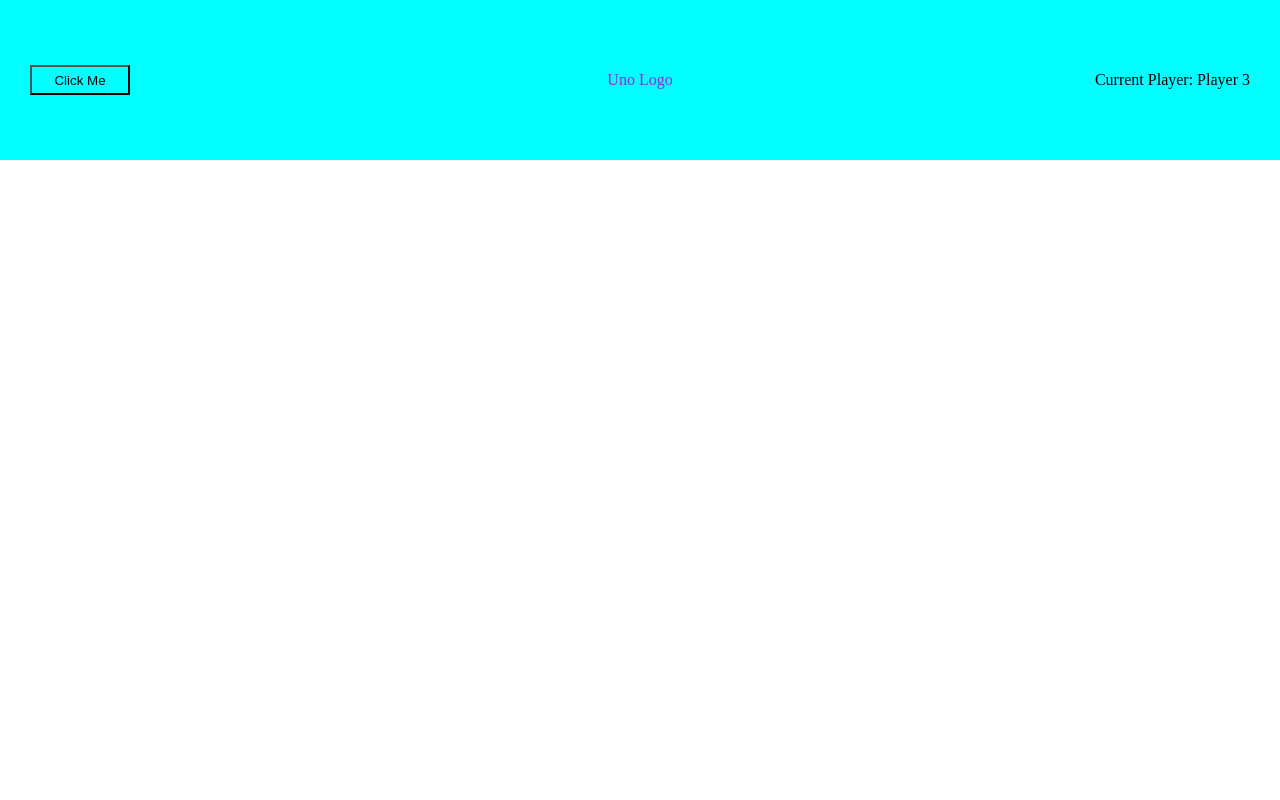
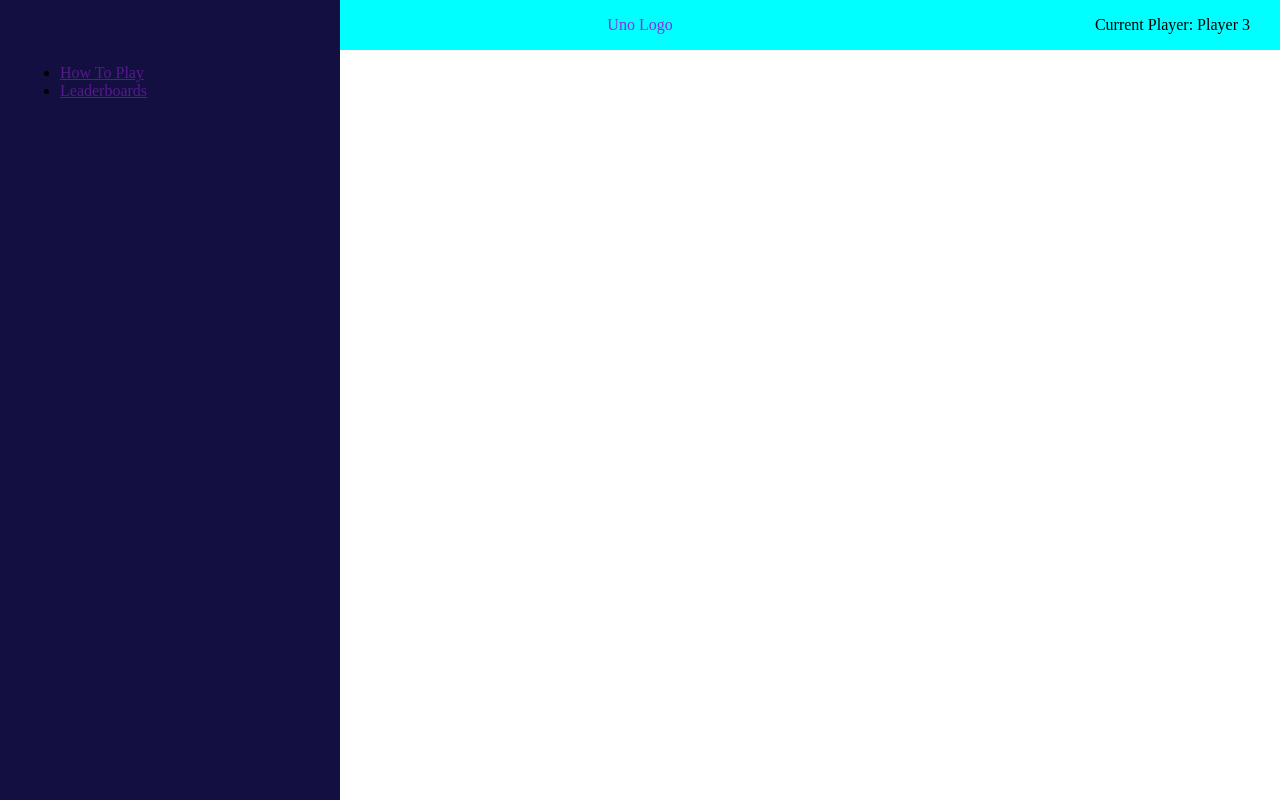
Before and after one commit to selsmie/code_cards_uno_project, a Vue app in the folder client/: page / in a window 1280 px wide. Built offline with nearby package versions, Linux system fonts and the light colour scheme.

Commit message:
Sidepanel design less transition

```diff
--- a/client/src/components/Header.vue
+++ b/client/src/components/Header.vue
@@ -1,18 +1,34 @@
 <template>
-  <div id="header">
-    <button id="menu-button" v-on:click="showMenu">Click Me</button>
-    <p id="logo">Uno Logo</p>
-    <p id="player-playing">Current Player: Player 3</p>
-  </div>
+    <div>
+        <div id="header">
+            <button id="menu-button" v-on:click.prevent="showMenu">Click Me</button>
+            <p id="logo">Uno Logo</p>
+            <p id="player-playing">Current Player: Player 3</p>
+        </div>
+
+        <div>
+            <side-panel></side-panel>
+        </div>
+    </div>
 </template>
 
 <script>
+import SidePanel from "@/components/SidePanel.vue"
+
 export default {
   name: "header-component",
+  components: {
+    "side-panel": SidePanel,
+  },
+  data() {
+      return {
+        isBurgerActive: false
+      }
+  },
   props: [],
   methods: {
     showMenu() {
-      console.log("menu-button works!")
+      this.isBurgerActive = !this.isBurgerActive
     },
   }
 
--- /dev/null
+++ b/client/src/components/SidePanel.vue
@@ -0,0 +1,75 @@
+<template>
+    <div class="side-panel">
+        <div class="side-panel-backdrop" v-on:click="closeSidePanel" v-if="isSidePanelOpen"></div>
+        <transition name="slideRight">
+            <div class="side-panel-menu" v-if="isSidePanelOpen">
+                <ul class="menu-list">
+                    <li><a class="menu-item" href="">How To Play</a></li>
+                    <li><a class="menu-item" href="">Leaderboards</a></li>
+                </ul>
+            </div>
+        </transition>
+    </div>
+</template>
+
+<script>
+export default {
+    name: "side-panel",
+    data() {
+        return {
+            isSidePanelOpen: true
+        }
+    },
+    methods: {
+        closeSidePanel() {
+            this.isSidePanelOpen = false
+        }
+    }
+
+}
+</script>
+
+<style scoped>
+.slide-enter-active,
+.slide-leave-active {
+    transition: transform 0.2s ease;
+}
+
+.slide-enter,
+.slide-leave-to {
+    transform: translateX(-100%);
+    transition: all 150ms ease-in 0s
+}
+
+.side-panel-backdroup {
+    background-color: rgba(0, 0, 0, 0.5);
+    width: 100vw;
+    height: 100vh;
+    position: fixed;
+    top: 0;
+    left: 0;
+    cursor: pointer;
+}
+
+.side-panel-menu {
+    overflow-y: auto;
+    background-color: #130f40;
+    position: fixed;
+    left: 0;
+    top: 0;
+    height: 100vh;
+    z-index: 999;
+    padding: 3rem 20px 2rem 20px;
+    width: 300px;
+}
+
+.menu-list {
+
+}
+
+.menu-item {
+
+}
+
+
+</style>>
```
